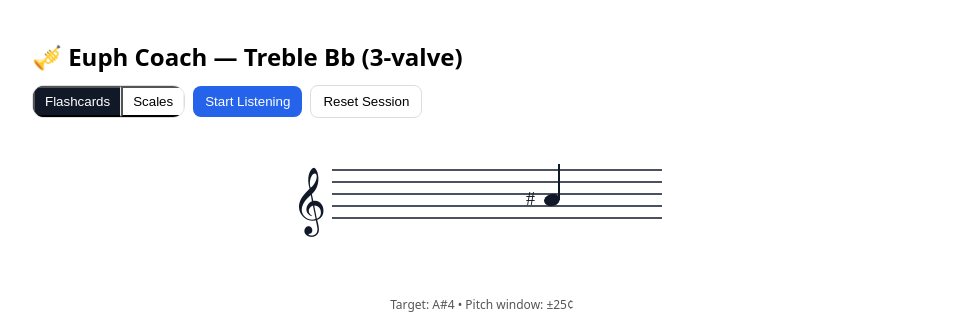
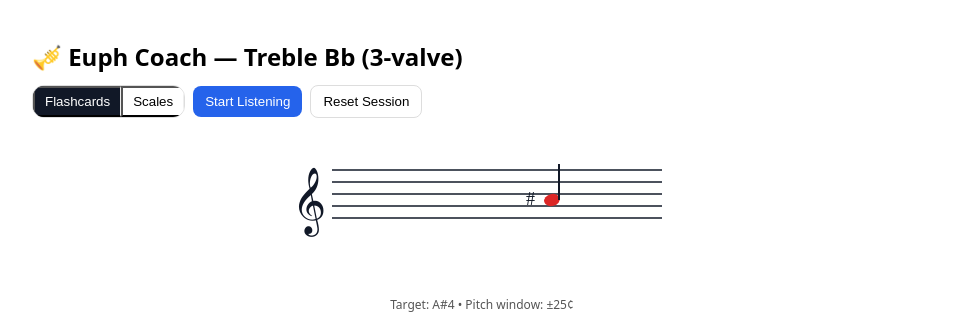
Before and after one commit to murry-galaxy/Euph-coach2, a React (Vite) app: page / in a window 1280 px wide. Shown: the top 325 px of the page, without its empty margins (158-1121 px from the left). Built offline with nearby package versions, Linux system fonts and the light colour scheme.

Commit message:
rewrote whole code
got chat gpt to rewrite the whole lot

```diff
--- a/src/StaffNote.jsx
+++ b/src/StaffNote.jsx
@@ -2,82 +2,77 @@ import React from "react";
 
 /**
  * StaffNote: render a treble-clef staff and a single notehead for a written note (e.g., "Bb4", "C#5").
- * - Positions are DIATONIC: accidentals share the same line/space as their natural.
- * - Treble reference: bottom line = E4 (index 0). Each diatonic step = 1 position.
- * - Ledger lines drawn for even indices outside 0..8 (staff lines).
+ * - If ok===true → notehead turns green
+ * - If ok===false → notehead turns red
+ * - Otherwise (undefined) → black
  */
-export default function StaffNote({ note, width = 420, height = 160 }) {
-  // Layout constants
-  const leftPadding = 60;               // room for clef & accidental
+export default function StaffNote({ note, ok, width = 420, height = 160 }) {
+  const leftPadding = 60;
   const rightPadding = 30;
-  const staffTop = 40;                  // where the top line sits
-  const lineGap = 12;                   // distance between staff lines
-  const staffLines = 5;                 // treble staff
-  const noteX = leftPadding + 220;      // note horizontal position
-  const noteHeadW = 16, noteHeadH = 12; // ellipse radii*2 effectively
+  const staffTop = 40;
+  const lineGap = 12;
+  const staffLines = 5;
+  const noteX = leftPadding + 220;
+  const noteHeadW = 16, noteHeadH = 12;
   const stroke = "#111827";
 
-  // Parse "C#4" / "Bb4" etc.
   const m = String(note).match(/^([A-Ga-g])([#b]?)(\d)$/);
   const letter = m ? m[1].toUpperCase() : "C";
   const accidental = m ? m[2] : "";
   const octave = m ? parseInt(m[3], 10) : 4;
 
-  // Diatonic maps
-  const LETTER_INDEX = { C:0, D:1, E:2, F:3, G:4, A:5, B:6 };
-  // Absolute diatonic number with Cn = 7*n
-  const absDiatonic = (L, oct) => 7*oct + LETTER_INDEX[L];
+  const LETTER_INDEX = { C: 0, D: 1, E: 2, F: 3, G: 4, A: 5, B: 6 };
+  const absDiatonic = (L, oct) => 7 * oct + LETTER_INDEX[L];
 
-  // Reference: bottom line E4 = index 0 on our staff
+  // Bottom line E4 is index 0 on our staff (each diatonic step = 1/2 lineGap)
   const E4_abs = absDiatonic("E", 4);
   const noteAbs = absDiatonic(letter, octave);
-  const pos = noteAbs - E4_abs; // diatonic steps from E4 (positive = up)
+  const pos = noteAbs - E4_abs;
 
-  // Staff vertical helpers
-  // Lines (0..4) correspond to indices: 0,2,4,6,8
   const idxToY = (i) => {
-    // index 0 (E4 line) has y = bottom line
     const bottomLineY = staffTop + (staffLines - 1) * lineGap;
     return bottomLineY - i * (lineGap / 2);
   };
-
-  // Staff lines (the 5 main lines)
-  const staffYs = Array.from({ length: staffLines }, (_, i) => staffTop + i*lineGap);
-
-  // Notehead vertical position
+  const staffYs = Array.from({ length: staffLines }, (_, i) => staffTop + i * lineGap);
   const noteY = idxToY(pos);
 
-  // Stem direction: up for positions <= middle line (B4 = index 4)
   const stemUp = pos <= 4;
   const stemLen = 36;
-  const stemX = noteX + (stemUp ? noteHeadW/2 - 1 : -noteHeadW/2 + 1);
-  const stemY1 = noteY;                           // attach at notehead edge
-  const stemY2 = stemUp ? (noteY - stemLen) : (noteY + stemLen);
+  const stemX = noteX + (stemUp ? noteHeadW / 2 - 1 : -noteHeadW / 2 + 1);
+  const stemY1 = noteY;
+  const stemY2 = stemUp ? noteY - stemLen : noteY + stemLen;
 
-  // Ledger lines: draw small lines for even indices outside the staff [0..8]
   const neededLedgerIndices = [];
   const minIdx = Math.min(pos, 0);
   const maxIdx = Math.max(pos, 8);
   for (let i = minIdx; i <= maxIdx; i++) {
-    const isLine = (i % 2 === 0);
-    const outside = (i < 0 || i > 8);
+    const isLine = i % 2 === 0;
+    const outside = i < 0 || i > 8;
     if (isLine && outside) neededLedgerIndices.push(i);
   }
 
-  // Render
+  const fillColor =
+    ok === true ? "#22c55e" : ok === false ? "#dc2626" : stroke; // green / red / black
+
   return (
-    <svg width={width} height={height} viewBox={`0 0 ${width} ${height}`} role="img" aria-label={`Treble staff note ${note}`}>
+    <svg
+      width={width}
+      height={height}
+      viewBox={`0 0 ${width} ${height}`}
+      role="img"
+      aria-label={`Treble staff note ${note}`}
+    >
       {/* Staff lines */}
       {staffYs.map((y, i) => (
         <line key={i} x1={leftPadding} x2={width - rightPadding} y1={y} y2={y} stroke={stroke} strokeWidth="1.5" />
       ))}
 
-      {/* Treble clef (Unicode glyph). If it doesn't render nicely on your device, you can remove it. */}
-      <text x={leftPadding - 40} y={staffTop + lineGap*4.2} fontSize="58" fontFamily="serif" fill={stroke}>
-        {"\uD834\uDD1E" /* G clef 𝄞 */}
+      {/* G clef (𝄞) */}
+      <text x={leftPadding - 40} y={staffTop + lineGap * 4.2} fontSize="58" fontFamily="serif" fill={stroke}>
+        {"\uD834\uDD1E"}
       </text>
 
-      {/* Accidental (very simple text; left of note) */}
+      {/* Accidental text */}
       {accidental === "#" && (
         <text x={noteX - 26} y={noteY + 5} fontSize="18" fontFamily="serif" fill={stroke}>#</text>
       )}
@@ -87,24 +82,16 @@ export default function StaffNote({ note, width = 420, height = 160 }) {
 
       {/* Ledger lines */}
       {neededLedgerIndices.map((i, k) => (
-        <line
-          key={`ledger-${i}-${k}`}
-          x1={noteX - 18}
-          x2={noteX + 18}
-          y1={idxToY(i)}
-          y2={idxToY(i)}
-          stroke={stroke}
-          strokeWidth="1.5"
-        />
+        <line key={`ledger-${i}-${k}`} x1={noteX - 18} x2={noteX + 18} y1={idxToY(i)} y2={idxToY(i)} stroke={stroke} strokeWidth="1.5" />
       ))}
 
-      {/* Notehead */}
+      {/* Colour-coded notehead */}
       <ellipse
         cx={noteX}
         cy={noteY}
-        rx={noteHeadW/2}
-        ry={noteHeadH/2}
-        fill={stroke}
+        rx={noteHeadW / 2}
+        ry={noteHeadH / 2}
+        fill={fillColor}
         transform={`rotate(-15 ${noteX} ${noteY})`}
       />
 
```
